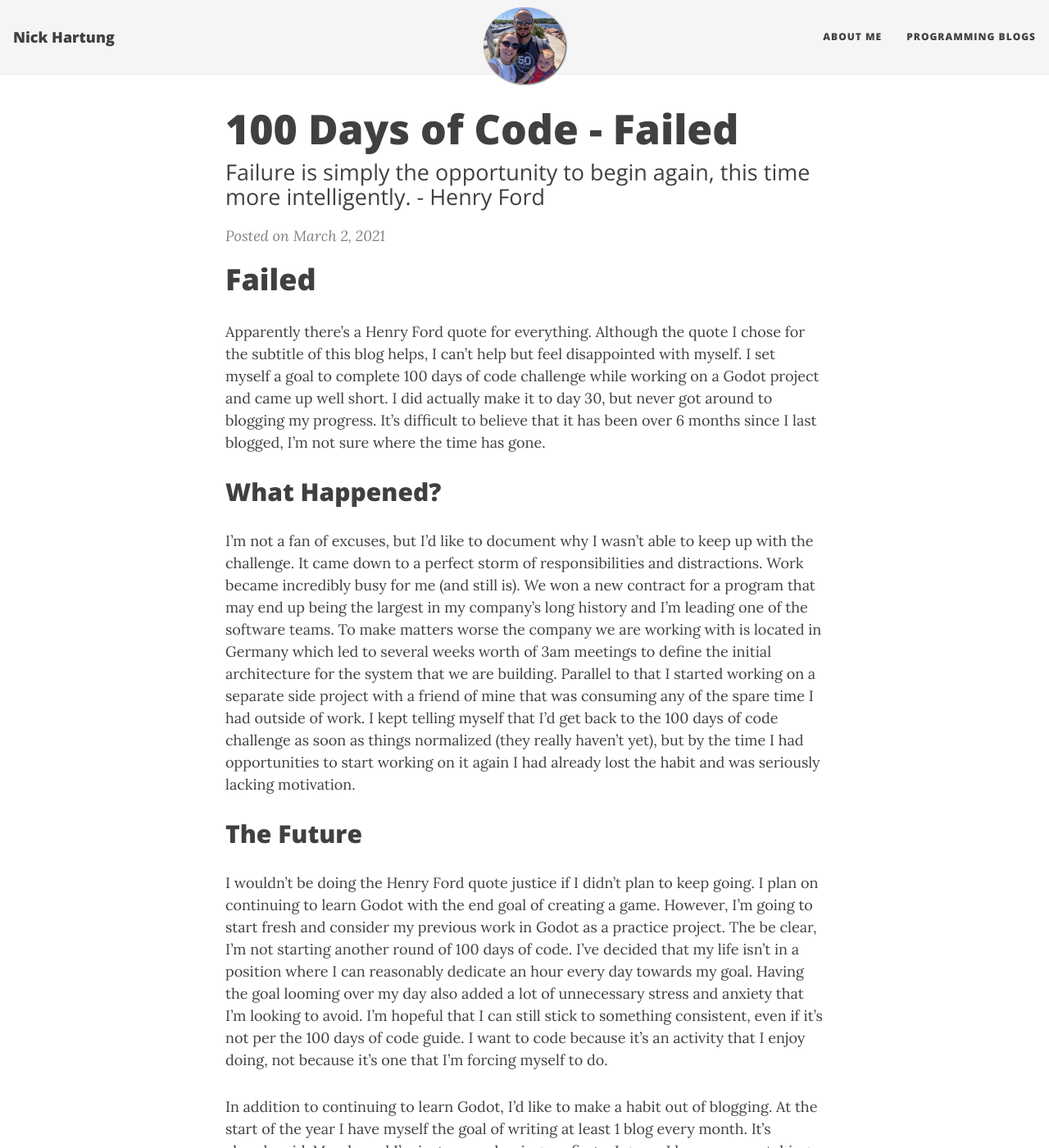
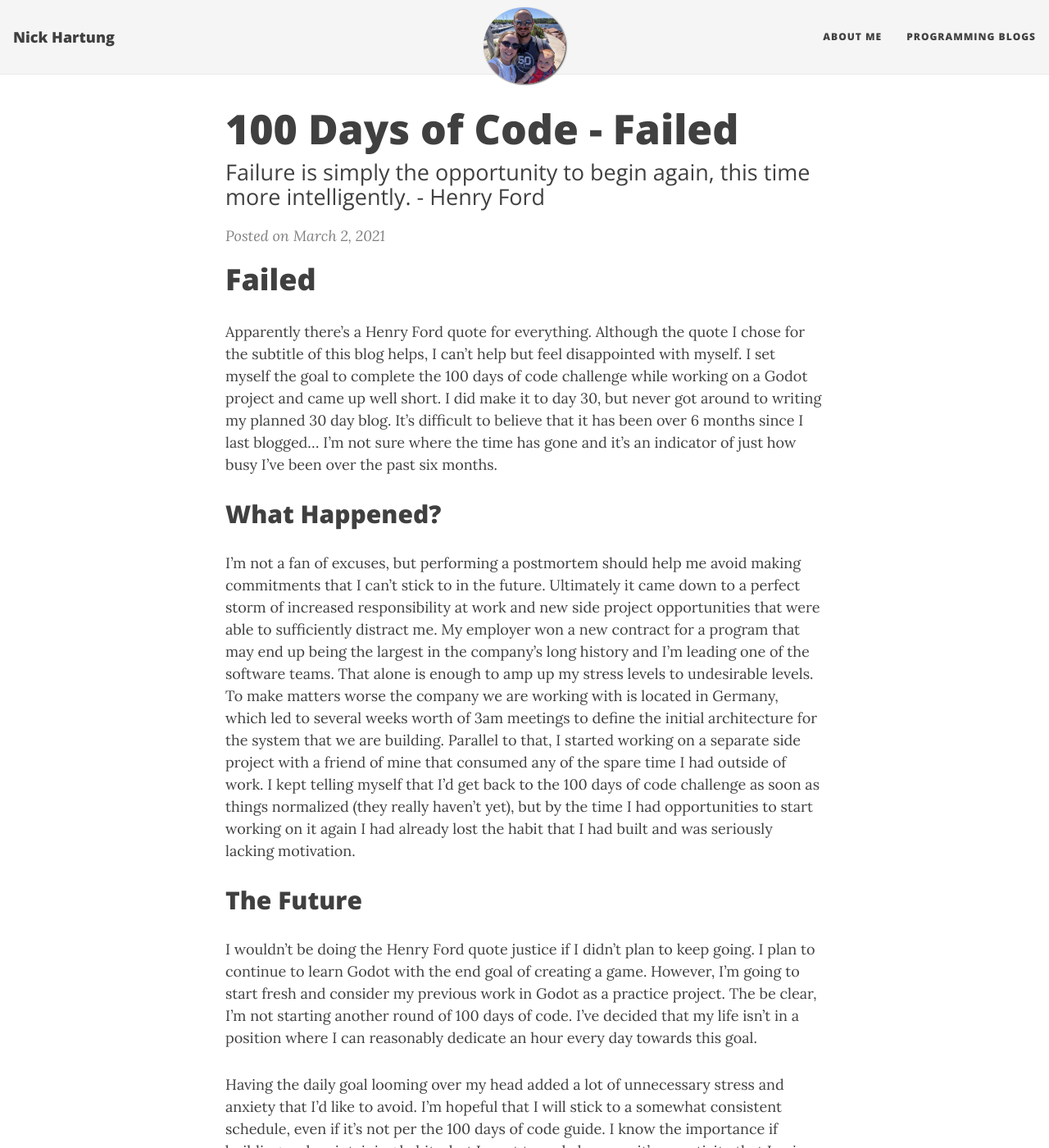
Before and after one commit to nhartung/nhartung.github.io, a Jekyll site: the page built from _posts/2021-03-02-100-Days-Of-Code-Failed.md, in a window 1280 px wide and 1400 px high. Shown: the whole window at 82% size. Built offline with Jekyll 4.4.1, drawn with Linux system fonts in a browser that asks for light colours; nearby versions of some CDN libraries; comment, search, counter and statistics services are not loaded; some of the changed text lies outside the part shown.

Commit message:
Updated and proofread.

```diff
--- a/_posts/2021-03-02-100-Days-Of-Code-Failed.md
+++ b/_posts/2021-03-02-100-Days-Of-Code-Failed.md
@@ -9,42 +9,50 @@ comments: true
 # Failed
 Apparently there's a Henry Ford quote for everything. Although the quote I chose
 for the subtitle of this blog helps, I can't help but feel disappointed with
-myself. I set myself a goal to complete 100 days of code challenge while working
-on a Godot project and came up well short. I did actually make it to day 30, but
-never got around to blogging my progress. It's difficult to believe that it has
-been over 6 months since I last blogged, I'm not sure where the time has gone.
+myself. I set myself the goal to complete the 100 days of code challenge while working
+on a Godot project and came up well short. I did make it to day 30, but never
+got around to writing my planned 30 day blog. It's difficult to believe that it
+has been over 6 months since I last blogged... I'm not sure where the time has
+gone and it's an indicator of just how busy I've been over the past six months.
 
 ## What Happened?
-I'm not a fan of excuses, but I'd like to document why I wasn't able to keep up
-with the challenge. It came down to a perfect storm of responsibilities and
-distractions. Work became incredibly busy for me (and still is). We won a new
-contract for a program that may end up being the largest in my company's long
-history and I'm leading one of the software teams. To make matters worse the
-company we are working with is located in Germany which led to several weeks
-worth of 3am meetings to define the initial architecture for the system that we
-are building. Parallel to that I started working on a separate side project with
-a friend of mine that was consuming any of the spare time I had outside of work.
-I kept telling myself that I'd get back to the 100 days of code challenge as
-soon as things normalized (they really haven't yet), but by the time I had
-opportunities to start working on it again I had already lost the habit and was
+I'm not a fan of excuses, but performing a postmortem should help me avoid
+making commitments that I can't stick to in the future. Ultimately it came down
+to a perfect storm of increased responsibility at work and new side project
+opportunities that were able to sufficiently distract me. My employer won a new
+contract for a program that may end up being the largest in the company's long
+history and I'm leading one of the software teams. That alone is enough to amp
+up my stress levels to undesirable levels. To make matters worse the company we
+are working with is located in Germany, which led to several weeks worth of 3am
+meetings to define the initial architecture for the system that we are building.
+Parallel to that, I started working on a separate side project with a friend of
+mine that consumed any of the spare time I had outside of work. I kept telling
+myself that I'd get back to the 100 days of code challenge as soon as things
+normalized (they really haven't yet), but by the time I had opportunities to
+start working on it again I had already lost the habit that I had built and was
 seriously lacking motivation.
 
 ## The Future
 I wouldn't be doing the Henry Ford quote justice if I didn't plan to keep going.
-I plan on continuing to learn Godot with the end goal of creating a game.
-However, I'm going to start fresh and consider my previous work in Godot as a
-practice project. The be clear, I'm not starting another round of 100 days of
-code. I've decided that my life isn't in a position where I can reasonably
-dedicate an hour every day towards my goal. Having the goal looming over my day
-also added a lot of unnecessary stress and anxiety that I'm looking to avoid.
-I'm hopeful that I can still stick to something consistent, even if it's not per
-the 100 days of code guide. I want to code because it's an activity that I enjoy
-doing, not because it's one that I'm forcing myself to do.
+I plan to continue to learn Godot with the end goal of creating a game. However,
+I'm going to start fresh and consider my previous work in Godot as a practice
+project. The be clear, I'm not starting another round of 100 days of code. I've
+decided that my life isn't in a position where I can reasonably dedicate an hour
+every day towards this goal.
+
+Having the daily goal looming over my head added a lot of unnecessary stress and
+anxiety that I'd like to avoid. I'm hopeful that I will stick to a somewhat
+consistent schedule, even if it's not per the 100 days of code guide. I know the
+importance if building and maintaining habits, but I want to code because it's
+an activity that I enjoy doing, not because it's one that I'm forcing myself to
+do.
 
 In addition to continuing to learn Godot, I'd like to make a habit out of
-blogging. At the start of the year I have myself the goal of writing at least 1
-blog every month. It's already mid-March, and I'm just now releasing my first...
-I guess I have some catching up to do. The topics of my blogs with vary. Some
-will focus on whatever project I'm working on at the time, others may be related
-to whatever topics I find interesting. I've had a "blog ideas" Google Doc that's
-been growing for years. It's time I start working those topics.
+blogging. If anything, it will be fun to document my progress on the various
+projects that I'm working on. At the start of the year I gave myself the goal of
+writing at least 1 blog every month. It's already mid-March, and I'm just now
+releasing my first... I guess I have some catching up to do. The topics of my
+blogs with vary. Some will focus on whatever project I'm working on at the time,
+others may be related to whatever topics I find interesting at the time. I've
+maintained a "blog ideas" Google Doc that's been growing for years. It's about
+time I start working those topics.
```
